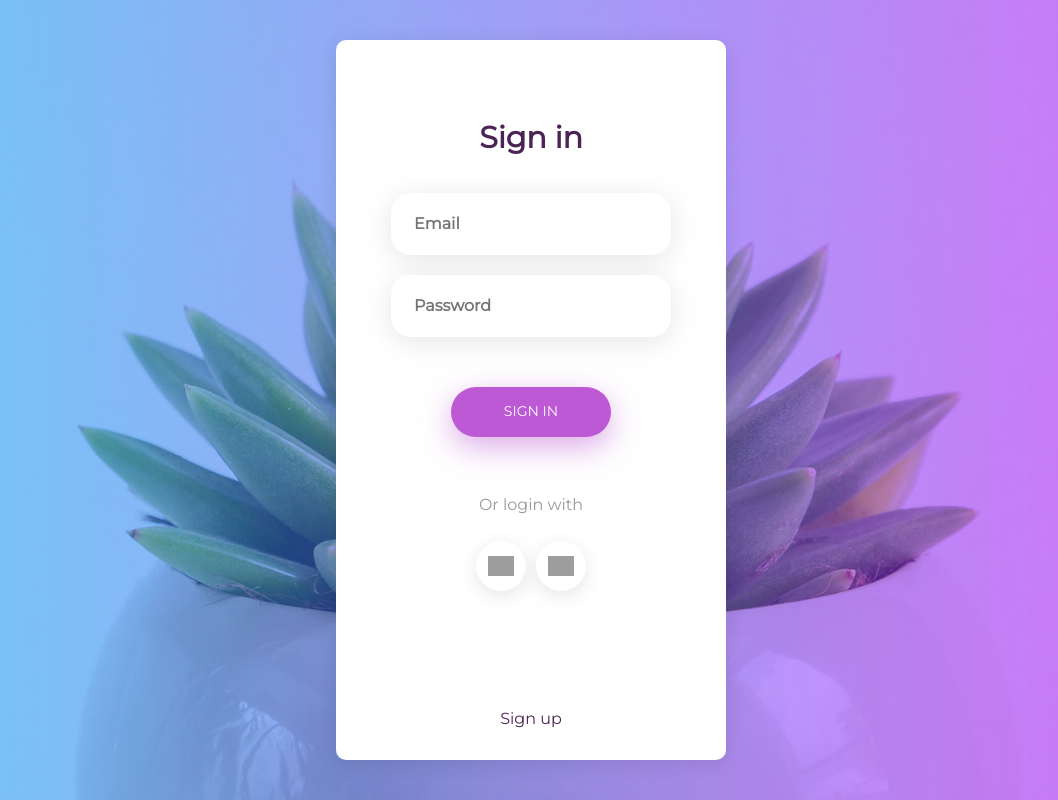
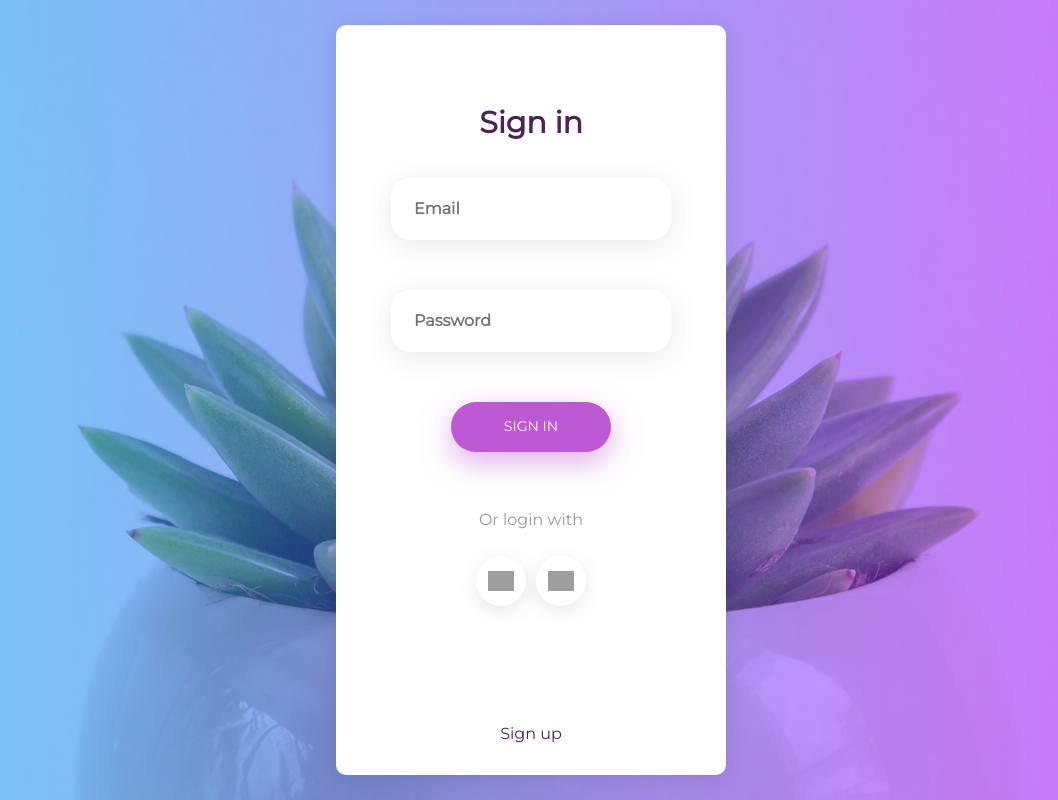
Before and after one commit to sinoptik77/react-1, a React (Create React App) app: page /signin in a window 1280 px wide. Shown: the whole page, without its empty margins (109-1167 px from the left). Built offline with nearby package versions, Linux system fonts and the light colour scheme; grey boxes are pictures that could not be loaded.

Commit message:
fix validation

```diff
--- a/src/components/Header/Registration/Registration.module.css
+++ b/src/components/Header/Registration/Registration.module.css
@@ -20,7 +20,11 @@
   z-index: -1;
   width: 100%;
   height: 100%;
-    background: -webkit-linear-gradient(left, rgba(0, 168, 255, 0.5), rgba(185, 0, 255, 0.5));
+  background: -webkit-linear-gradient(
+    left,
+    rgba(0, 168, 255, 0.5),
+    rgba(185, 0, 255, 0.5)
+  );
   pointer-events: none;
 }
 
@@ -34,7 +38,7 @@
 }
 
 .logFormTitle {
-    font-family: 'Montserrat', sans-serif;
+  font-family: "Montserrat", sans-serif;
   display: block;
   font-weight: bold;
   font-size: 30px;
@@ -49,11 +53,10 @@
   position: relative;
   background-color: #fff;
   border-radius: 20px;
-    margin-bottom: 20px;
 }
 
 .input {
-    font-family: 'Montserrat', sans-serif;
+  font-family: "Montserrat", sans-serif;
   font-size: 16px;
   font-weight: bold;
   color: #4b2354;
@@ -92,7 +95,7 @@
   pointer-events: none;
   border-radius: 20px;
   -webkit-box-shadow: 0 5px 30px 0 rgb(0 0 0 / 10%);
-    transition: all .4s;
+  transition: all 0.4s;
 }
 
 .containerButton {
@@ -103,7 +106,7 @@
 }
 
 .signButton {
-    font-family: 'Montserrat', sans-serif;
+  font-family: "Montserrat", sans-serif;
   display: flex;
   justify-content: center;
   align-items: center;
@@ -116,7 +119,7 @@
   color: #fff;
   line-height: 1.2;
   text-transform: uppercase;
-    transition: all .4s;
+  transition: all 0.4s;
   -webkit-box-shadow: 0 10px 30px 0 rgb(189 89 212 / 50%);
   -webkit-appearance: button;
   overflow: visible;
@@ -153,18 +156,18 @@
 }
 
 .text1 {
-    font-family: 'Montserrat', sans-serif;
+  font-family: "Montserrat", sans-serif;
   font-size: 16px;
   line-height: 1.4;
   color: #999;
 }
 
 .signUp {
-    font-family: 'Montserrat', sans-serif;
+  font-family: "Montserrat", sans-serif;
   font-size: 16px;
   line-height: 1.4;
   color: #4b2354;
-    -webkit-transition: all .4s;
+  -webkit-transition: all 0.4s;
   touch-action: manipulation;
   text-decoration: none;
   background-color: transparent;
@@ -189,9 +192,9 @@
   background-color: #fff;
   margin: 5px;
   -webkit-box-shadow: 0 5px 20px 0 rgb(0 0 0 / 10%);
-    font-family: 'Montserrat', sans-serif;
+  font-family: "Montserrat", sans-serif;
   line-height: 1.7;
-    -webkit-transition: all .4s;
+  -webkit-transition: all 0.4s;
   touch-action: manipulation;
   text-decoration: none;
   cursor: pointer;
@@ -209,3 +212,18 @@
   outline: none !important;
   border: none;
 }
+
+.errorBox {
+  height: 30px;
+  display: flex;
+  justify-content: center;
+  align-items: center;
+  color: red;
+  margin-bottom: 20px;
+}
+
+.errorIcon {
+  margin-right: 8px;
+  width: 20px;
+  height: 20px;
+}
--- a/src/components/Header/Registration/RegistrationComponents/RegForm.jsx
+++ b/src/components/Header/Registration/RegistrationComponents/RegForm.jsx
@@ -1,7 +1,7 @@
 import s from "../Registration.module.css";
 import React from "react";
 import { useForm } from "react-hook-form";
-import { NavLink } from "react-router-dom";
+import ErrorIcon from "../../../../images/icons/error.png";
 
 const RegForm = () => {
   const {
@@ -13,22 +13,37 @@ const RegForm = () => {
   console.log(errors);
 
   return (
-    <form onSubmit={handleSubmit(onSubmit)}>
+    <form onSubmit={handleSubmit(onSubmit)} novalidate>
       <div className={s.divInput}>
         <input
           className={s.input}
           type="email"
           placeholder="Email"
-          {...register("Email", { required: true, pattern: /^\S+@\S+$/i })}
+          {...register("email", {
+            required: "Invalid email",
+            pattern: {
+              value:
+                /^(([^<>()[\]\.,;:\s@\"]+(\.[^<>()[\]\.,;:\s@\"]+)*)|(\".+\"))@(([^<>()[\]\.,;:\s@\"]+\.)+[^<>()[\]\.,;:\s@\"]{2,})$/i,
+              message: "Invalid email",
+            },
+          })}
         />
-        <span className={s.focusInput}></span>
+        <span className={s.focusInput} />
+      </div>
+      <div className={s.errorBox}>
+        {errors?.email && (
+          <>
+            <img className={s.errorIcon} src={ErrorIcon} />
+            <p>{errors?.email?.message || "Error!"}</p>
+          </>
+        )}
       </div>
       <div className={s.divInput}>
         <input
           className={s.inputPassword}
           type="password"
           placeholder="Password"
-          {...register("Password", {
+          {...register("password", {
             required: "required field!",
             minLength: {
               value: 6,
@@ -40,10 +55,15 @@ const RegForm = () => {
             },
           })}
         />
-        <span className={s.focusInput}></span>
+        <span className={s.focusInput} />
       </div>
-      <div style={{ height: 30 }}>
-        {errors?.password && <p>{errors?.password?.message || "Error!"}</p>}
+      <div className={s.errorBox}>
+        {errors?.password && (
+          <>
+            <img className={s.errorIcon} src={ErrorIcon} />
+            <p>{errors?.password?.message || "Error!"}</p>
+          </>
+        )}
       </div>
       <div className={s.containerButton}>
         <button type="submit" className={s.signButton}>
```
Also changed, not shown: src/images/icons/error.png (added). Lines whose indentation alone changed are shown as unchanged.
